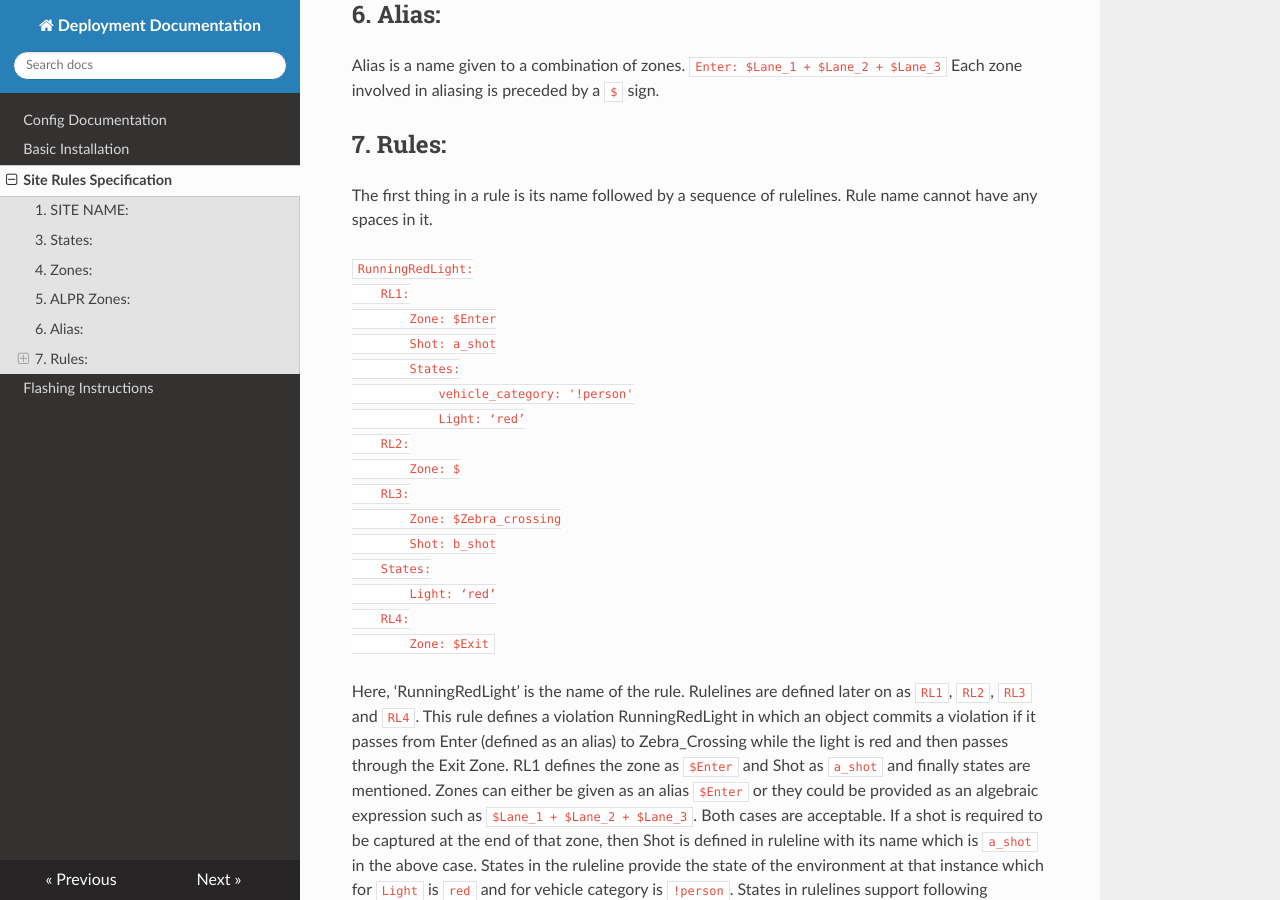
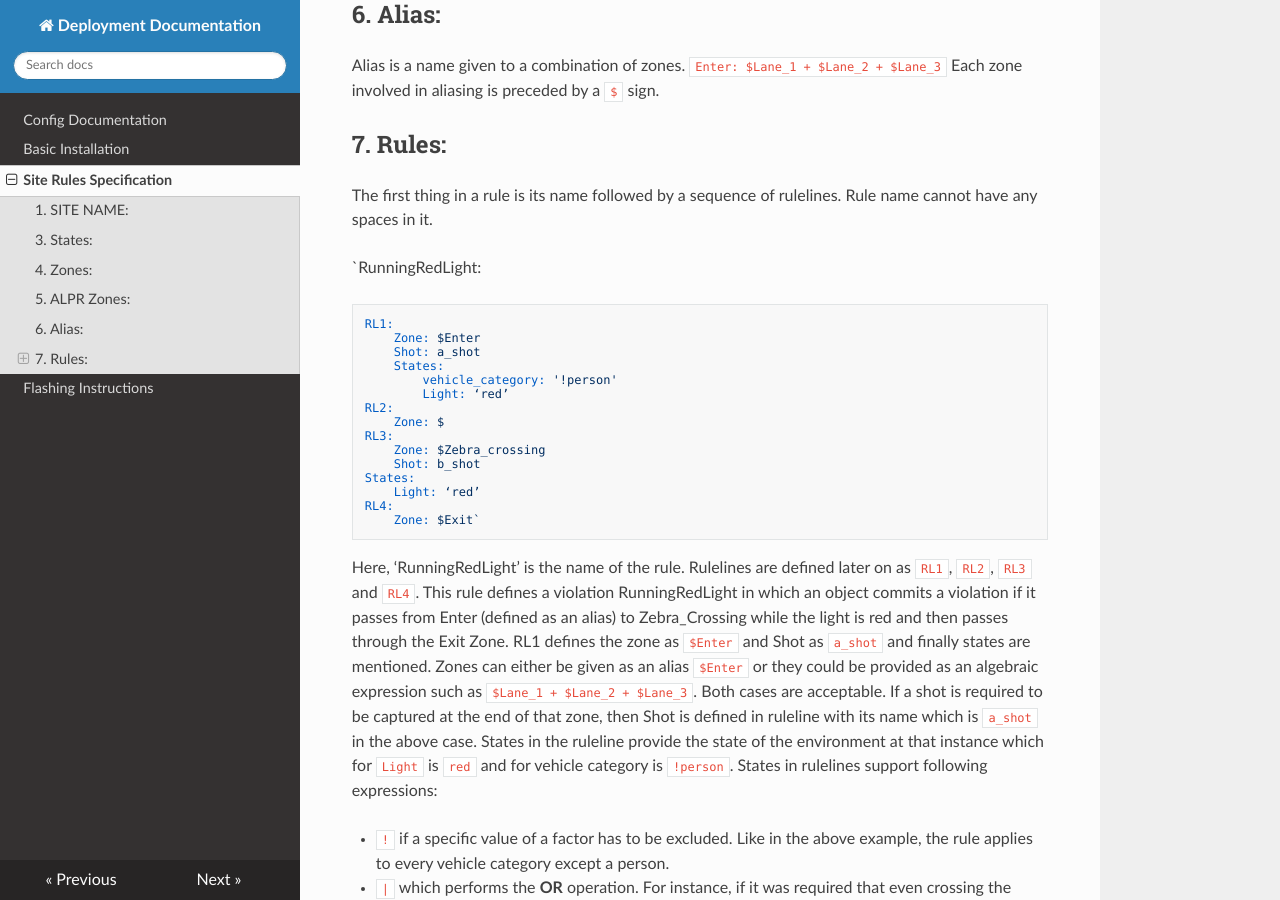
Before and after one commit to hazenai/system-docs, an MkDocs documentation site: the page built from docs/site-rules-specs.md, in a window 1280 px wide and 900 px high, scrolled down 1475 px. Built offline with MkDocs 1.6.1, drawn with Linux system fonts in a browser that asks for light colours; nearby versions of some CDN libraries; part of the change alters nothing that is shown; some of the changed text lies outside the part shown.

```diff
--- a/docs/site-rules-specs.md
+++ b/docs/site-rules-specs.md
@@ -8,7 +8,7 @@ A configuration consists of 6 or 7 parameters depending on the requirements whic
 6. Alias
 7. Rules
 
-Sample rules [here](./site_config.yaml)
+Sample site configuration rules can be found [here](./site_config.yaml)
 
 ## 1. SITE NAME:
 Site name corresponds to the site where the service is deployed and is the first thing mentioned
@@ -52,6 +52,7 @@ The first thing in a rule is its name followed by a sequence of rulelines. Rule
 any spaces in it.
 
 `RunningRedLight:
+
     RL1:
         Zone: $Enter
         Shot: a_shot
```
